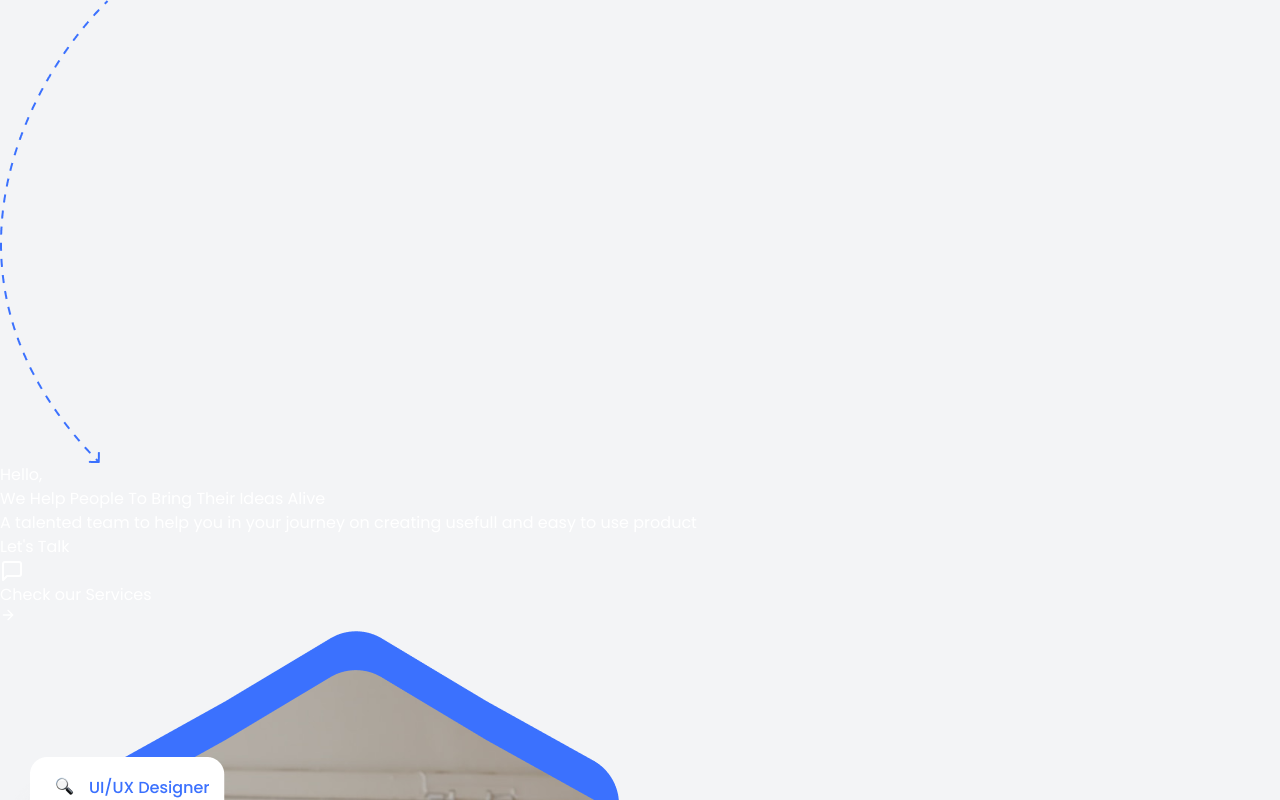
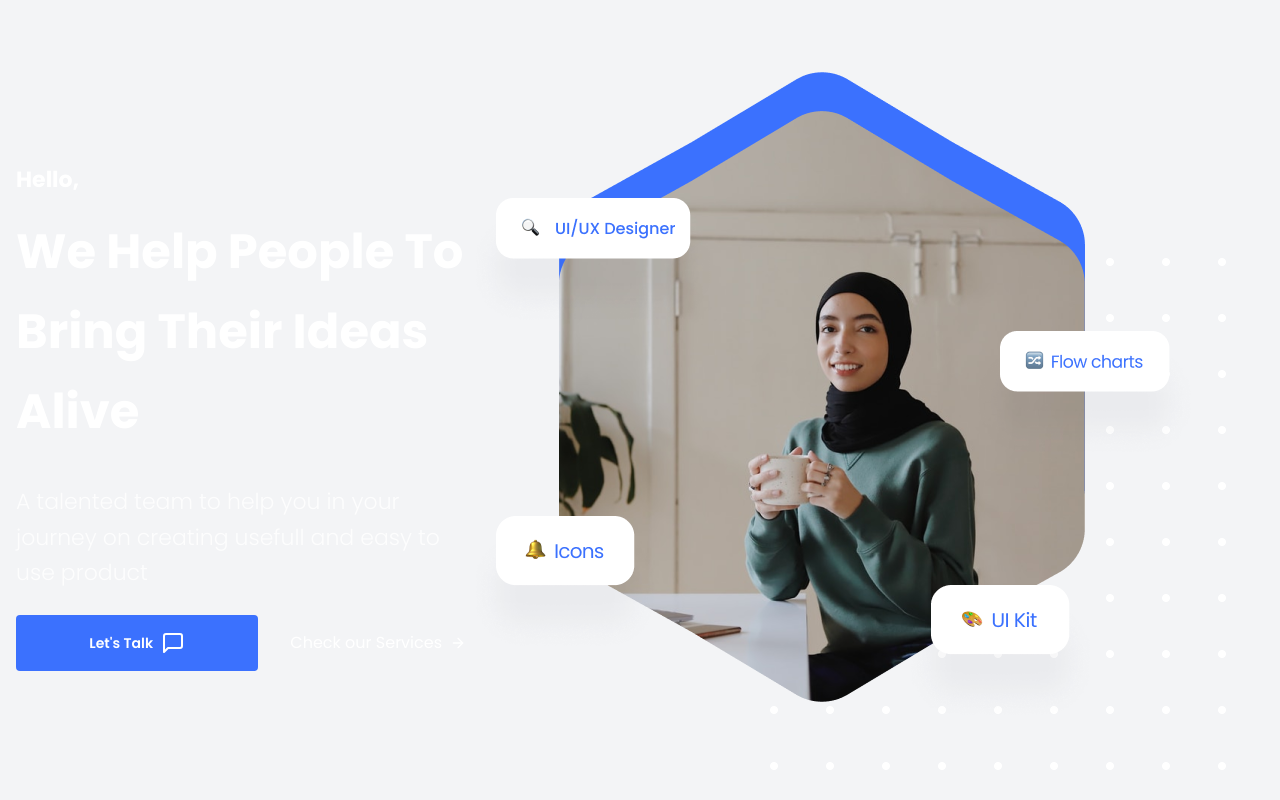
Before and after one commit to felpfsf/digitux, a Next.js app: page / in a window 1280 px wide. Shown: the top 800 px of the page. Built offline with nearby package versions, Linux system fonts and the light colour scheme.

Commit message:
chore: theme tokens

```diff
--- a/tailwind.config.js
+++ b/tailwind.config.js
@@ -1,6 +1,6 @@
 /** @type {import('tailwindcss').Config} */
 module.exports = {
-  content: [],
+  content: ['./src/**/*.{js,jsx,ts,tsx}'],
   theme: {
     extend: {
       fontFamily: {
```
